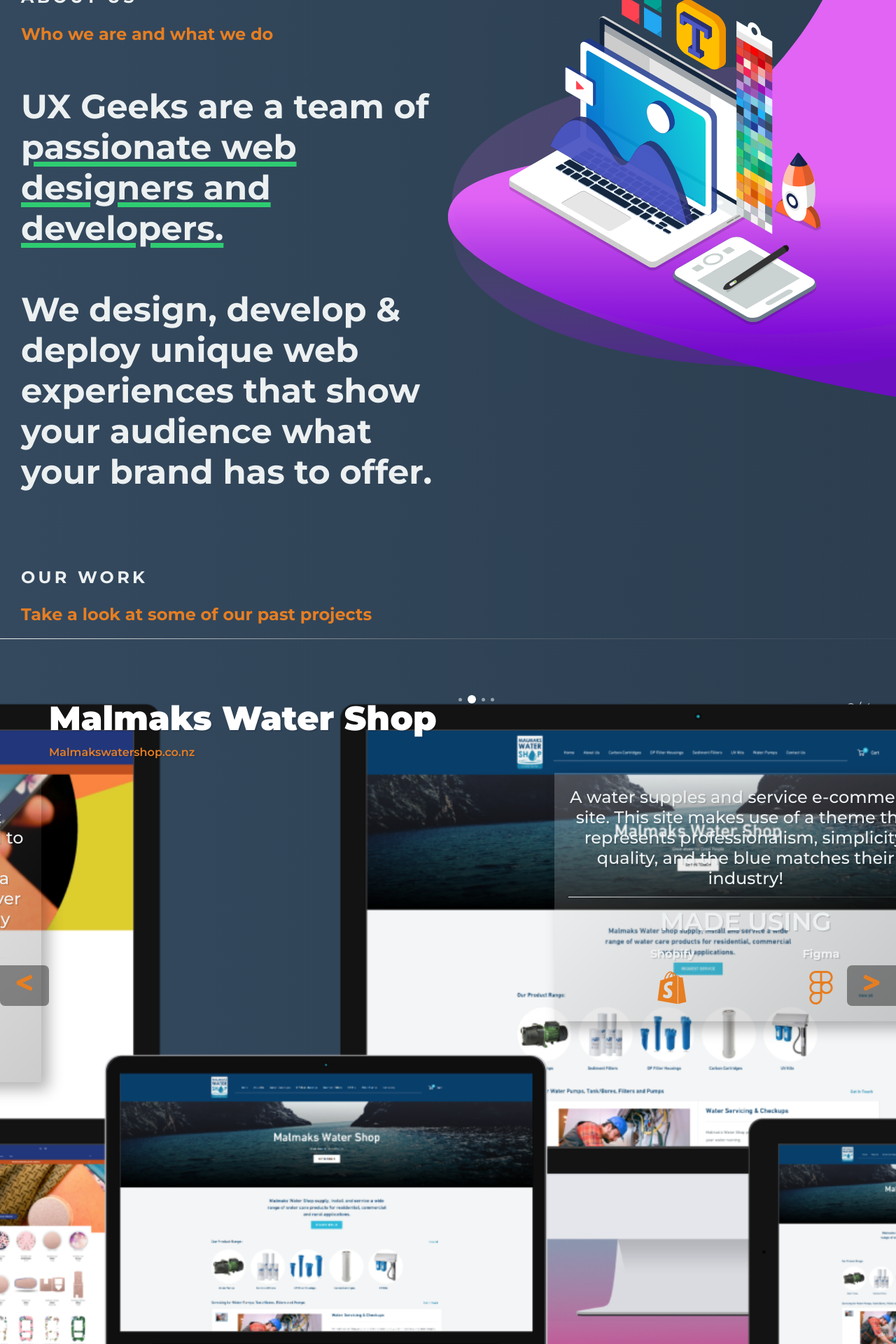
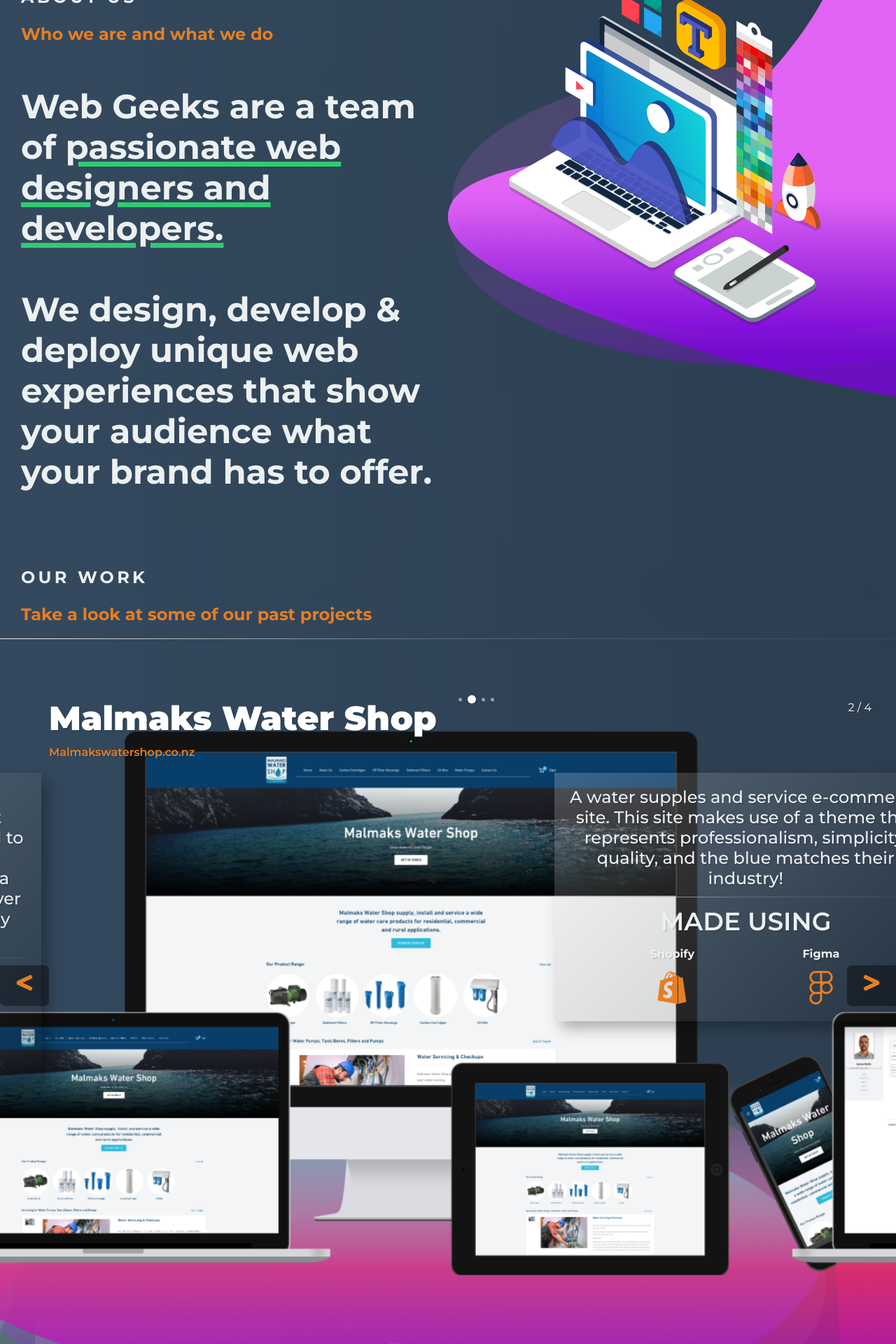
Before and after one commit to AaronRBetts/Web-design-agency, a React (Create React App) app: page / in a window 1280 px wide. Shown: the part 800-2720 px from the top of the page at 70% size. Built offline with nearby package versions, Linux system fonts and the light colour scheme.

Commit message:
project showcase image resizing

```diff
--- a/public/index.html
+++ b/public/index.html
@@ -7,7 +7,7 @@
     <meta name="theme-color" content="#000000" />
     <meta
       name="description"
-      content="Web site created using create-react-app"
+      content="A template for a web design/development agency"
     />
     <link rel="apple-touch-icon" href="%PUBLIC_URL%/logo192.png" />
     <!--
@@ -24,7 +24,7 @@
       work correctly both with client-side routing and a non-root public URL.
       Learn how to configure a non-root public URL by running `npm run build`.
     -->
-    <title>React App</title>
+    <title>Web Geeks</title>
   </head>
   <body>
     <noscript>You need to enable JavaScript to run this app.</noscript>
--- a/src/components/About/About.js
+++ b/src/components/About/About.js
@@ -8,7 +8,7 @@
         <section id="about">
             <div id="about-text">
                 <SectionHeader title={"About us"} subTitle={"Who we are and what we do"} />
-                <h1>UX Geeks are a team of <strong>passionate web designers and developers. </strong><br /><br />
+                <h1>Web Geeks are a team of <strong>passionate web designers and developers. </strong><br /><br />
                     We design, develop & deploy unique web experiences that show your audience what your brand has to offer.
                 </h1>
             </div>
--- a/src/components/Showcase/Project/Project.scss
+++ b/src/components/Showcase/Project/Project.scss
@@ -145,7 +145,7 @@
 
         .project-img {
             z-index: 1;
-            transform: translate(20%, 10%) scale(1.5);
+            transform: translate(-10%, 0) scale(1.2);
         }
     }
 
--- a/src/components/Showcase/Showcase.js
+++ b/src/components/Showcase/Showcase.js
@@ -56,10 +56,8 @@
 	   $('#pagination-wrap ul').append(li);
 	});
 
-	//counter
 	countSlides();
 
-	//pagination
 	pagination();
 
 	//hide/show controls/btns when hover
@@ -79,7 +77,6 @@
         if(pos===-1){ pos = totalSlides-1; }
         $('#slider-wrap ul#slider').css('left', -(sliderWidth*pos));
 
-        //*> optional
         countSlides();
         pagination();
     }
@@ -93,7 +90,6 @@
         if(pos===totalSlides){ pos = 0; }
         $('#slider-wrap ul#slider').css('left', -(sliderWidth*pos));
 
-        //*> optional
         countSlides();
         pagination();
     }
```
